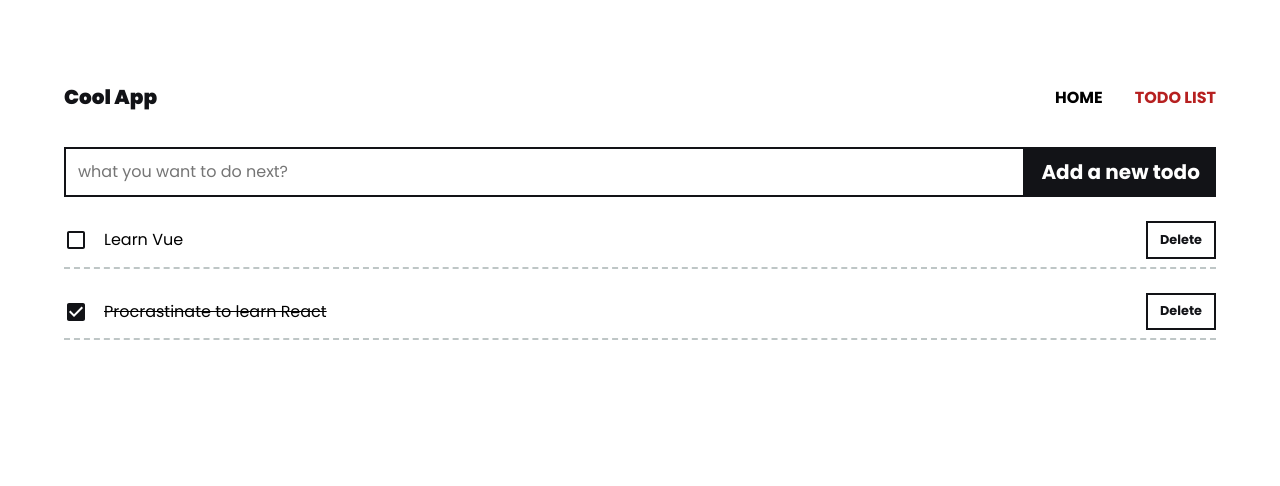
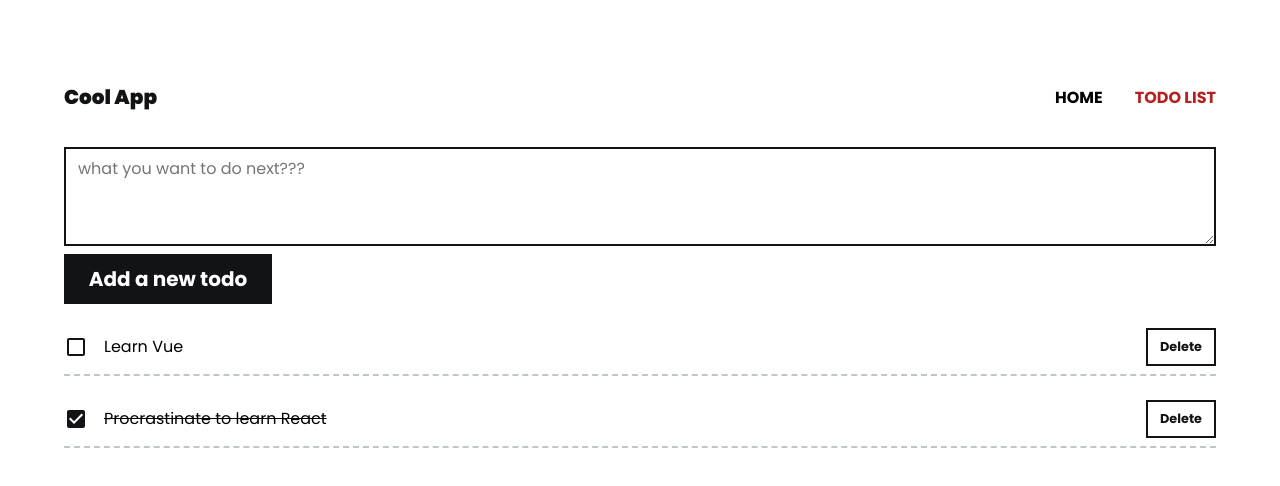
Before and after one commit to paulocuambe/tdd-vue, a Vue app: page /todo-app in a window 1280 px wide. Shown: the top 486 px of the page. Built offline with nearby package versions, Linux system fonts and the light colour scheme.

Commit message:
add base text area component and some tweaks to the to do form

```diff
--- /dev/null
+++ b/src/components/base/BaseTextArea.vue
@@ -0,0 +1,32 @@
+<template>
+  <textarea
+    name=""
+    cols="30"
+    rows="4"
+    :value="text"
+    class="text-input"
+    @input="$emit('update:text', $event.target.value)"
+    placeholder="what you want to do next???"
+  ></textarea>
+</template>
+
+<script>
+export default {
+  props: {
+    text: {
+      type: String,
+      required: true,
+    },
+  },
+  emits: ["update:text"],
+  setup() {},
+};
+</script>
+
+<style scoped>
+.text-input {
+  width: 100%;
+  border: 2px solid var(--color-black);
+  padding: 0.35rem 0.75rem;
+}
+</style>
--- a/src/components/todo/TodoList.vue
+++ b/src/components/todo/TodoList.vue
@@ -1,13 +1,13 @@
 <template>
-  <form class="todo-form" @submit.prevent="handleSubmit()">
-    <base-input data-testid="inputNewTodo" v-model:text="newTodo" />
+  <form @submit.prevent="handleSubmit()">
+    <base-text-area data-testid="inputNewTodo" v-model:text="newTodo" rows="3" />
     <base-button class="todo-form__submit-btn" variant="primary" type="submit" data-testid="submitNewTodo">
       Add a new todo
     </base-button>
   </form>
 
   <div v-if="errors.length > 0" data-testid="inputNewTodoErrors">
-    <p class="error__message" v-for="(error, index) in errors" :key="index">{{ error }}</p>
+    <p class="error__message" v-for="(error, index) in errors" :key="index">{ { error }}</p>
   </div>
 
   <div v-if="todos.length > 0">
@@ -27,12 +27,12 @@
 import { reactive, toRefs } from "vue";
 
 import CompletedTodoState from "@/components/state/CompletedTodoState.vue";
-import BaseInput from "@/components/base/BaseInput.vue";
+import BaseTextArea from "@/components/base/BaseTextArea.vue";
 import BaseButton from "@/components/base/BaseButton.vue";
 import TodoListItem from "./TodoListItem.vue";
 
 export default {
-  components: { TodoListItem, BaseInput, BaseButton, CompletedTodoState },
+  components: { TodoListItem, BaseTextArea, BaseButton, CompletedTodoState },
   props: {
     todoList: {
       type: Array,
@@ -92,12 +92,9 @@ export default {
 </script>
 
 <style scoped>
-.todo-form {
-  display: flex;
-}
-
 .todo-form__submit-btn {
-  flex: 0 1 14rem;
+  margin-top: 0.5rem;
+  width: 13rem;
 }
 
 .error__message {
--- a/src/components/todo/TodoListItem.vue
+++ b/src/components/todo/TodoListItem.vue
@@ -52,6 +52,7 @@ export default {
 
 .todo__text {
   flex: 1 1 auto;
+  white-space: pre-line;
 }
 
 .todo__btn {
```
